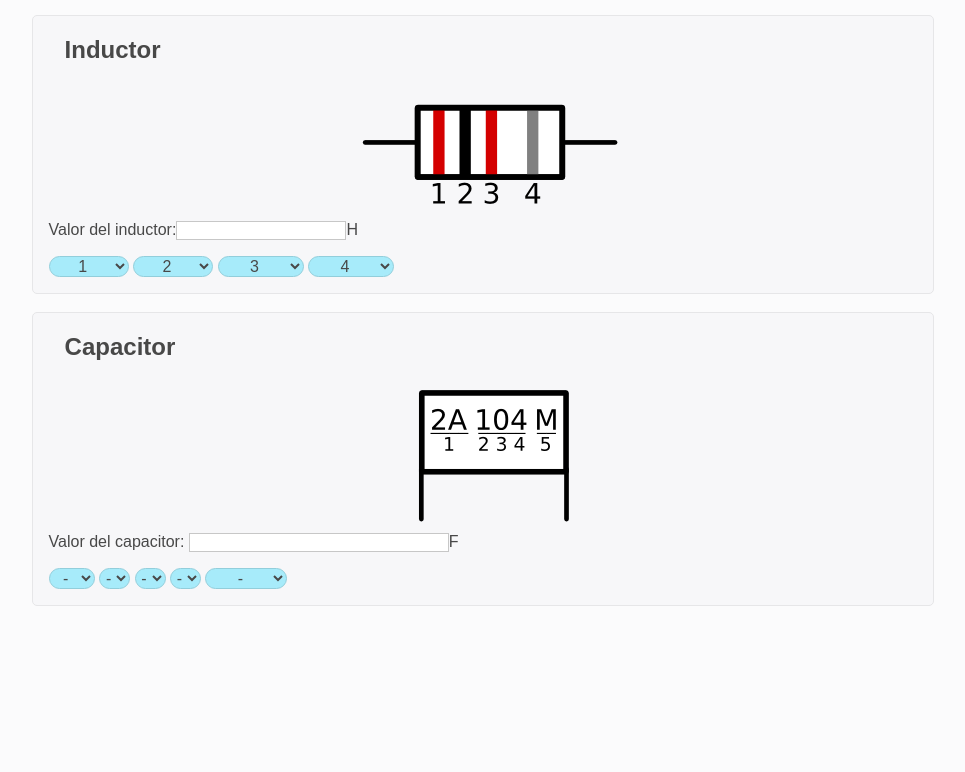
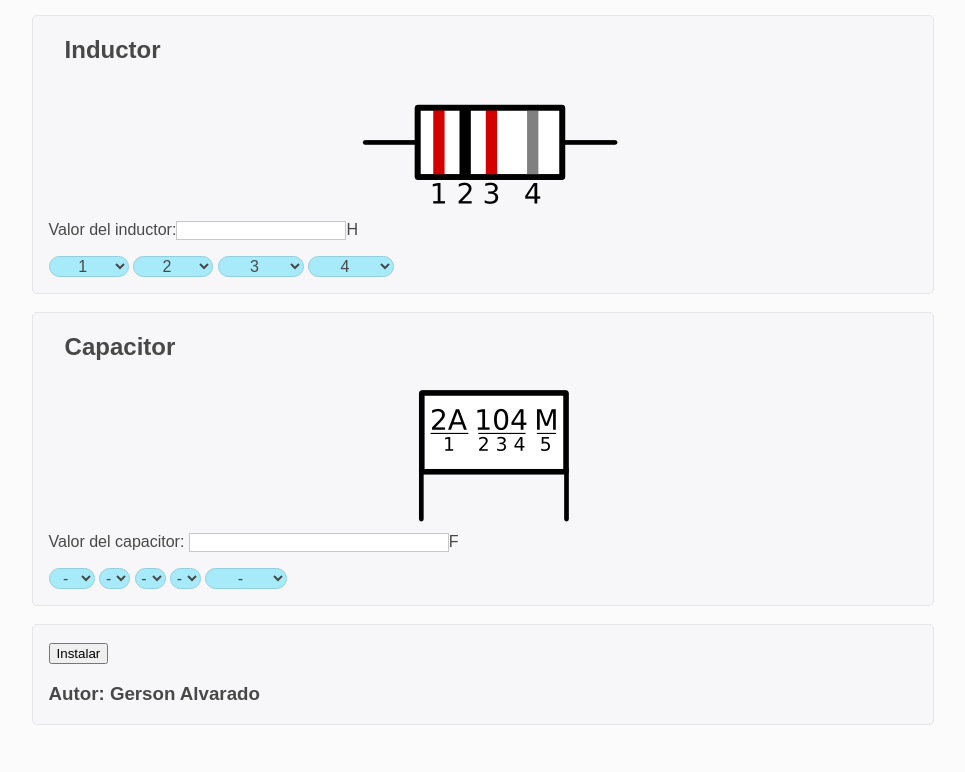
Before and after one commit to Lewatoto/calculadora-rlc, a plain HTML site: page index.html in a window 1280 px wide. Shown: the part 362-1134 px from the top of the page, without its empty margins (157-1122 px from the left). Drawn offline with Linux system fonts and the light colour scheme.

Commit message:
agregando informacion

```diff
--- a/css/todo.css
+++ b/css/todo.css
@@ -20,6 +20,18 @@
     }
 
     #contenido {
+        padding-left: 1rem;
+        font-family: sans-serif;
+        align-items: center;
+        border-style: solid;
+        border-width: 1px;
+        border-radius: 5px;
+        border-color: #e6e6e8;
+        background-color: #f7f7f9;
+        color: #484848;
+    }
+
+    #informacion {
         padding-left: 1rem;
         font-family: sans-serif;
         align-items: center;
@@ -120,6 +132,20 @@
         color: #484848;
     }
 
+    #informacion {
+        width: 70%;
+        margin: 0 auto;
+        padding-left: 1rem;
+        font-family: sans-serif;
+        align-items: center;
+        border-style: solid;
+        border-width: 1px;
+        border-radius: 5px;
+        border-color: #e6e6e8;
+        background-color: #f7f7f9;
+        color: #484848;
+    }
+
     #resultadoresistor, #resultadoinductor {
         text-align: right;
         font-family: sans-serif;
--- a/index.html
+++ b/index.html
@@ -244,6 +244,17 @@
 
         </div>
     <br>
+
+    <div id="informacion">
+        <br>
+        <button type="button" id="binstalar" onclick="install()">Instalar</button>
+        <br>
+        <h3>Autor: Gerson Alvarado</h3>
+    </div>
+
+
+
+    <br>
     <center>
     <script async src="//pagead2.googlesyndication.com/pagead/js/adsbygoogle.js"></script>
 <!-- texto4 -->
--- a/js/todo.js
+++ b/js/todo.js
@@ -100,3 +100,13 @@ var vcapacitor = function () {
         document.getElementById("resultadocapacitor").value = valort + " VDC " + resultado.toFixed(2) + valortol + " " + exponente;
     }
 };
+
+var install = function () {
+    var inst = window.navigator.mozApps.install("http://lewatoto.github.io/calculadora-rlc/manifest.webapp")
+	   inst.onsuccess = function () {
+		  alert('Instalado correctamente.')
+	   }
+	   inst.onerror = function () {
+		  alert('Error en la instalación ('+this.error.name+')')
+	   }
+}
```
